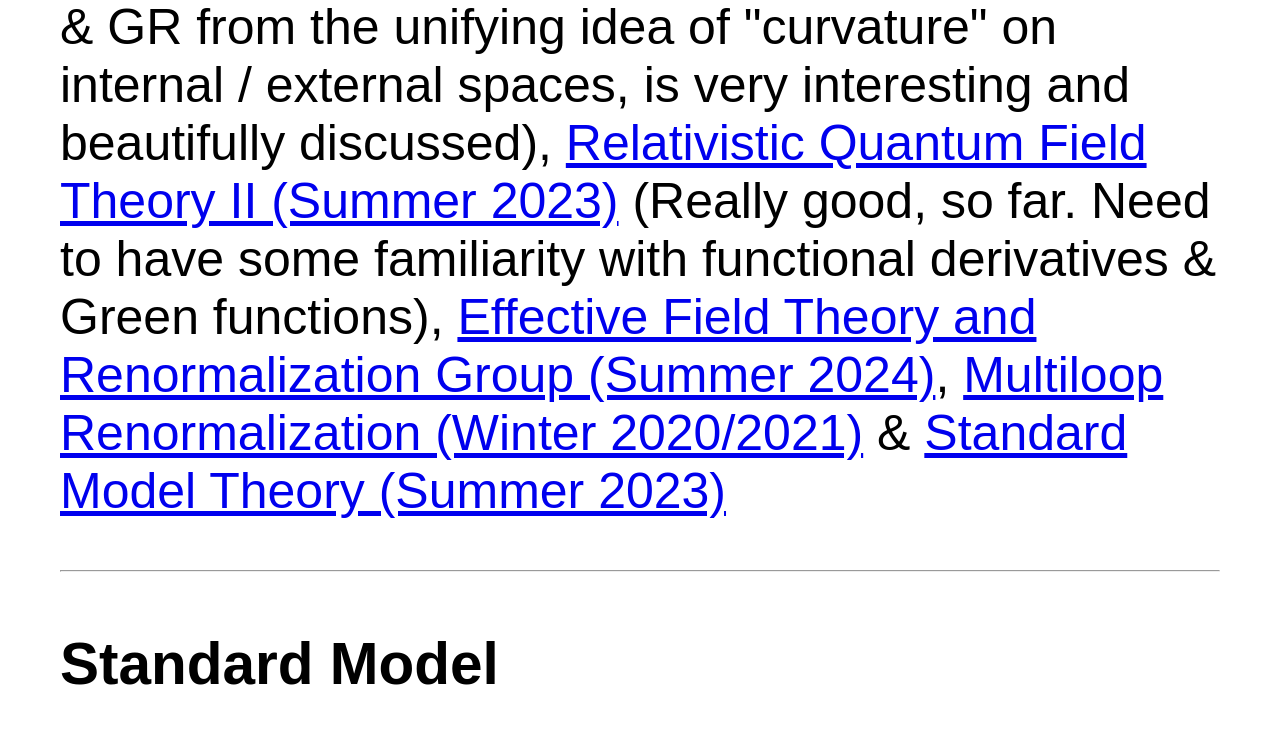
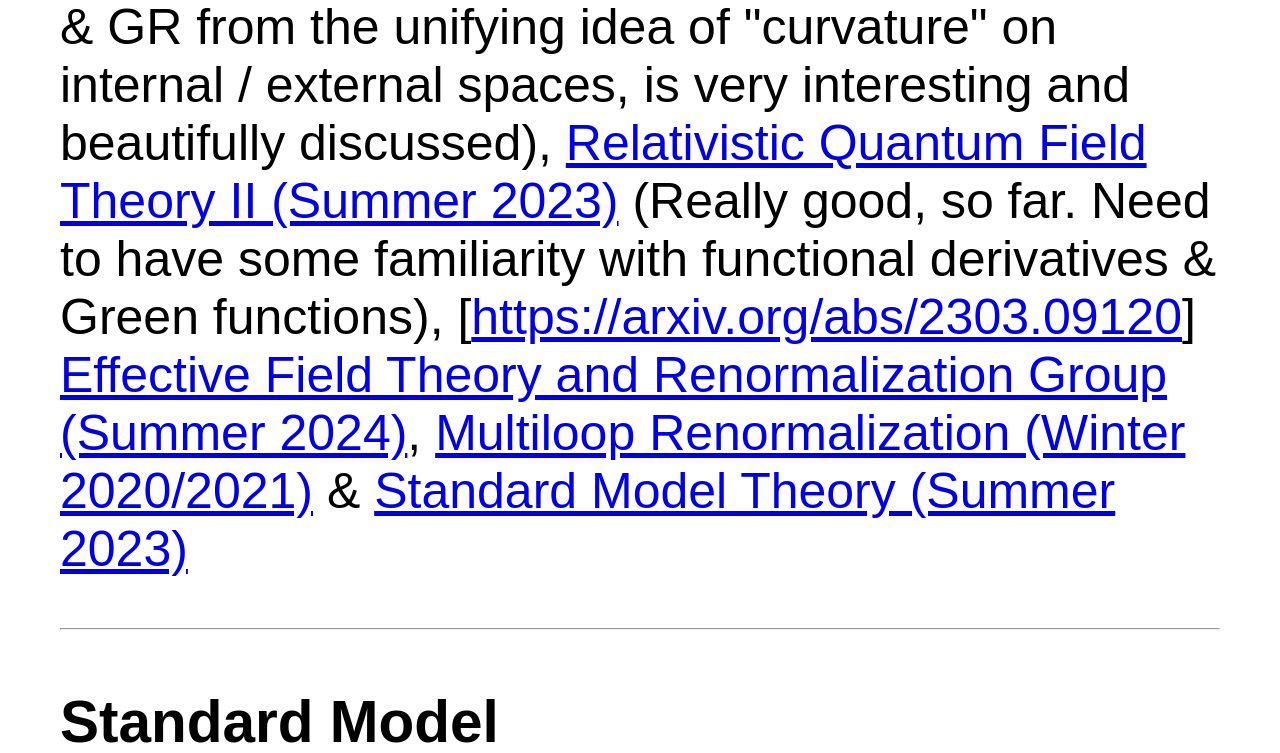
Before and after one commit to paulbooker/paulbooker, a plain HTML site: page theoretical-physics/index.html in a window 1280 px wide. Shown: the part 6051-6804 px from the top of the page. Drawn offline with Linux system fonts and the light colour scheme; a web font is replaced by a local one.

Commit message:
updated website [240224]

```diff
--- a/theoretical-physics/index.html
+++ b/theoretical-physics/index.html
@@ -56,7 +56,7 @@
 			<p><a href="https://www.youtube.com/playlist?list=PLpyIij4nP6QLfC2CsDF8CHzK6HkEkWCze" target="_blank">Quantum Field Theory II (Spring 2019)</a>, Kevin Cahill | <a href="http://quantum.phys.unm.edu/523-18/" target="_blank">Additional notes</a>: <a href="http://quantum.phys.unm.edu/523-18/ch10.pdf" target="_blank">Group theory</a></p>
 			<p><a href="https://link.springer.com/book/10.1007%2F978-3-319-66631-0" target="_blank">Physics from Symmetry</a>, <a href="http://jakobschwichtenberg.com/" target="_blank">Jakob Schwichtenberg</a> [<a href="https://drive.proton.me/urls/FRP5DV3S5M#dpYhhR9alClS" target="_blank">Free download from Springer</a> | <a href="http://physicsfromsymmetry.com/errata/" target="_blank">Errata</a>] This is probably the best introductory book I have seen written on symmetry in physics.</p>
 			<p>If you would like to purchase a book for further reading I can recommend <a href="https://www.amazon.co.uk/Quantum-Field-Theory-Second-Franz/dp/0471496847" target="_blank">Quantum Field Theory</a> by Franz Mandl, Graham Shaw & <a href="https://www.amazon.co.uk/Quantum-Field-Theory-Standard-Model/dp/1107034736/" target="_blank">Quantum Field Theory and the Standard Model</a> by Matthew D. Schwartz.</p>
-			<p>I have started watching the following series of lectures by Prof. Dr. Dominik Stöckinger at TU Dresden: <a href="https://www.youtube.com/playlist?list=PLtPAv05VUDZpLvx31vHZC6Qg6OEou5tcJ" target="_blank">Relativistic Quantum Field Theory (Winter 2022/23)</a> (Really good. Lecture 18 on deriving QED & GR from the unifying idea of "curvature" on internal / external spaces, is very interesting and beautifully discussed), <a href="https://www.youtube.com/playlist?list=PLtPAv05VUDZoRyzzz7Cm99uEnuF25TH4j" target="_blank">Relativistic Quantum Field Theory II (Summer 2023)</a> (Really good, so far. Need to have some familiarity with functional derivatives & Green functions), <a href="https://www.youtube.com/playlist?list=PLtPAv05VUDZo2zweZm5BxQc-U9Yvrfsdi" target="_blank">Effective Field Theory and Renormalization Group (Summer 2024)</a>, <a href="https://www.youtube.com/playlist?list=PLtPAv05VUDZoXHRCJrBkjozseIFhTq9W2" target="_blank">Multiloop Renormalization (Winter 2020/2021)</a> & <a href="https://www.youtube.com/playlist?list=PLtPAv05VUDZrcPEclXbVUjH-yafEw5rA_" target="_blank">Standard Model Theory (Summer 2023)</a> </p>
+			<p>I have started watching the following series of lectures by Prof. Dr. Dominik Stöckinger at TU Dresden: <a href="https://www.youtube.com/playlist?list=PLtPAv05VUDZpLvx31vHZC6Qg6OEou5tcJ" target="_blank">Relativistic Quantum Field Theory (Winter 2022/23)</a> (Really good. Lecture 18 on deriving QED & GR from the unifying idea of "curvature" on internal / external spaces, is very interesting and beautifully discussed), <a href="https://www.youtube.com/playlist?list=PLtPAv05VUDZoRyzzz7Cm99uEnuF25TH4j" target="_blank">Relativistic Quantum Field Theory II (Summer 2023)</a> (Really good, so far. Need to have some familiarity with functional derivatives & Green functions), [<a href ="https://arxiv.org/abs/2303.09120" target="_blank">https://arxiv.org/abs/2303.09120</a>] <a href="https://www.youtube.com/playlist?list=PLtPAv05VUDZo2zweZm5BxQc-U9Yvrfsdi" target="_blank">Effective Field Theory and Renormalization Group (Summer 2024)</a>, <a href="https://www.youtube.com/playlist?list=PLtPAv05VUDZoXHRCJrBkjozseIFhTq9W2" target="_blank">Multiloop Renormalization (Winter 2020/2021)</a> & <a href="https://www.youtube.com/playlist?list=PLtPAv05VUDZrcPEclXbVUjH-yafEw5rA_" target="_blank">Standard Model Theory (Summer 2023)</a> </p>
 			<hr>
 
 			<h3>Standard Model</h3>
```
